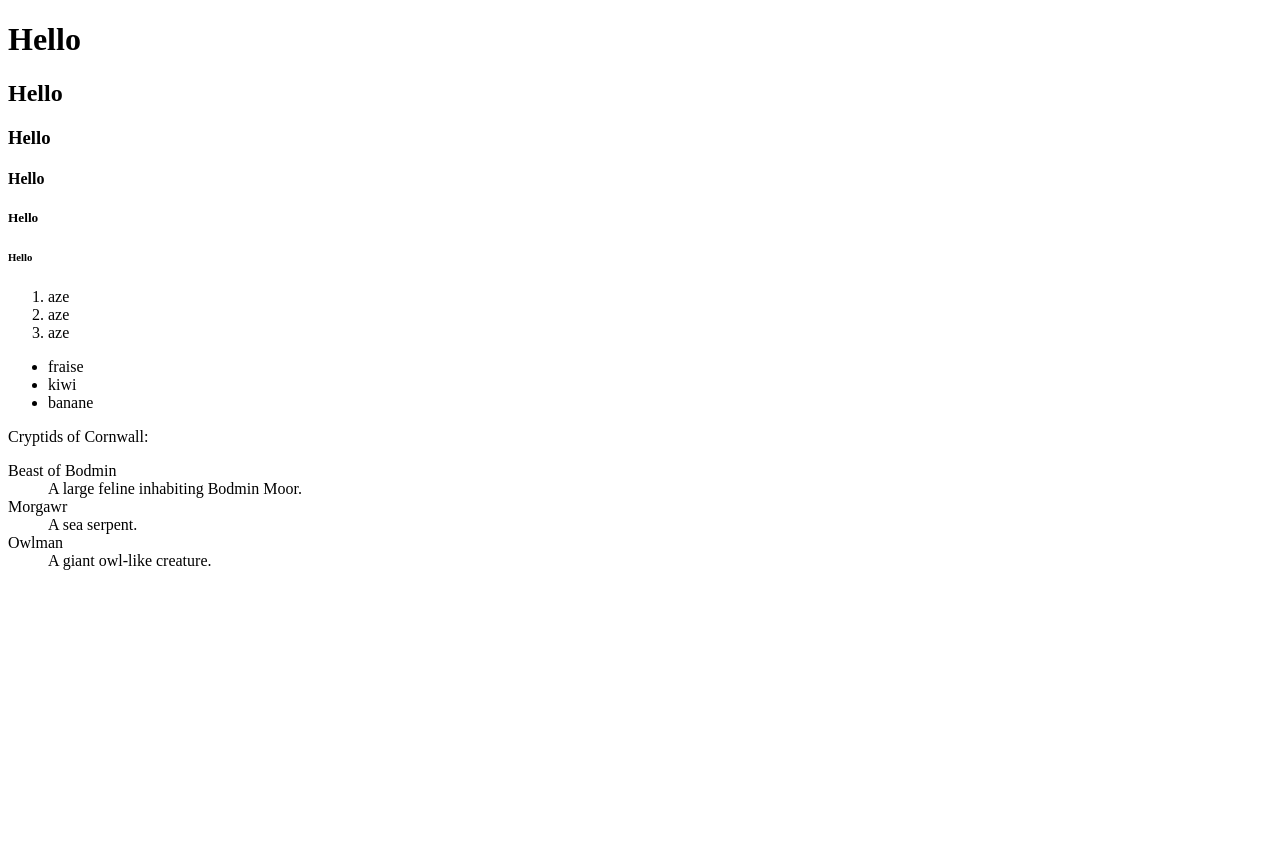
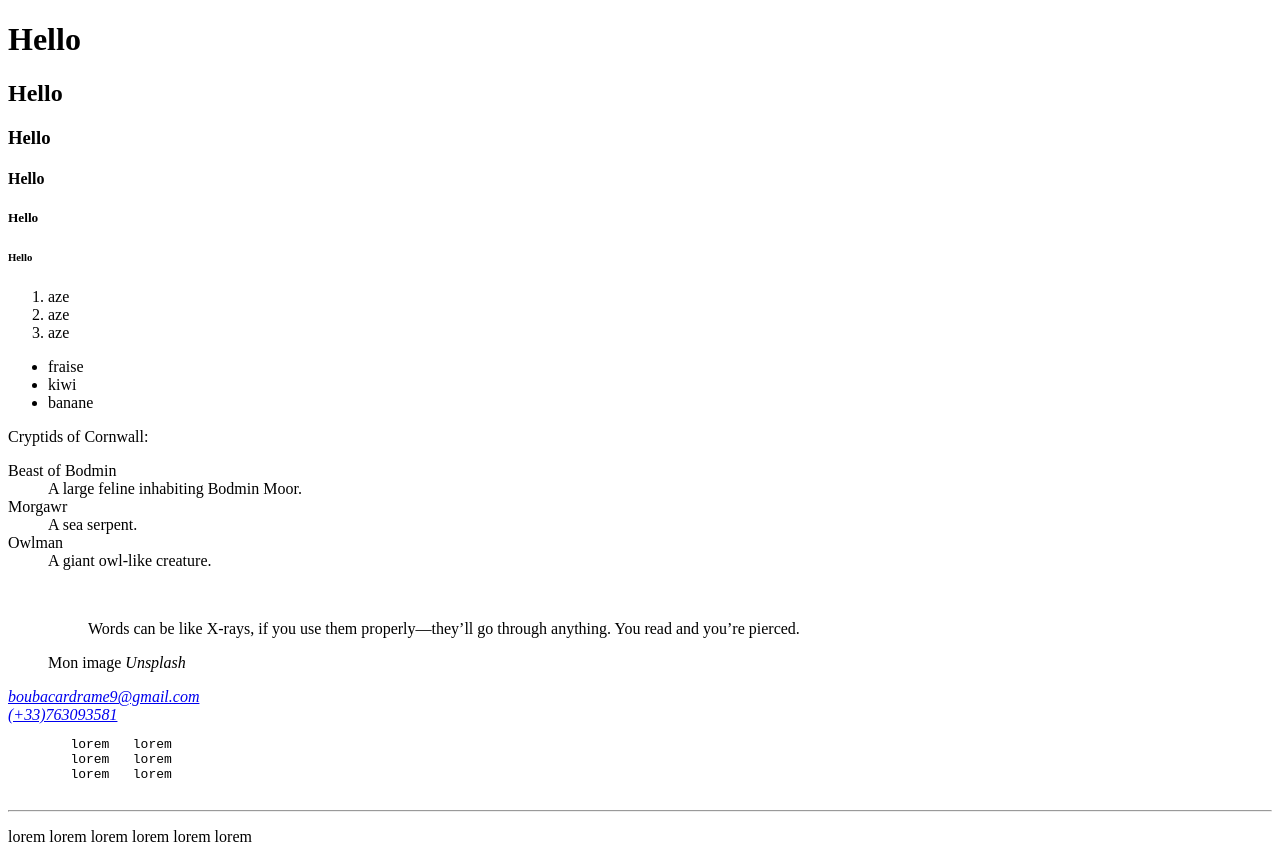
Before and after one commit to drameBoubacar/html5, a plain HTML site: page index.html in a window 1280 px wide. Before the commit the page ends 800 px from the top, so only its background shows below. Drawn offline with Linux system fonts and the light colour scheme.

Commit message:
blockquote

```diff
--- a/index.html
+++ b/index.html
@@ -48,5 +48,27 @@
     <dd>A giant owl-like creature.</dd>
 </dl>
     </main>
+    <figure>
+        <img src="" alt="">
+        <blockquote cite="https://www.huxley.net/bnw/four.html">
+            <p>Words can be like X-rays, if you use them properly—they’ll go through anything. You read and you’re pierced.</p>
+        </blockquote>
+        <figcaption>Mon image <cite>Unsplash</cite></figcaption>
+    </figure>
+    <address>
+        <a href="mailto:boubacardrame9@gmail.com">boubacardrame9@gmail.com</a><br>
+        <a href="tel:+33763093581">(+33)763093581</a>
+      </address>
+      <pre>
+        lorem   lorem
+        lorem   lorem
+        lorem   lorem
+      </pre>
+      <hr>
+      <p>
+        lorem   lorem
+        lorem   lorem
+        lorem   lorem
+      </p>
 </body>
 </html>
```
